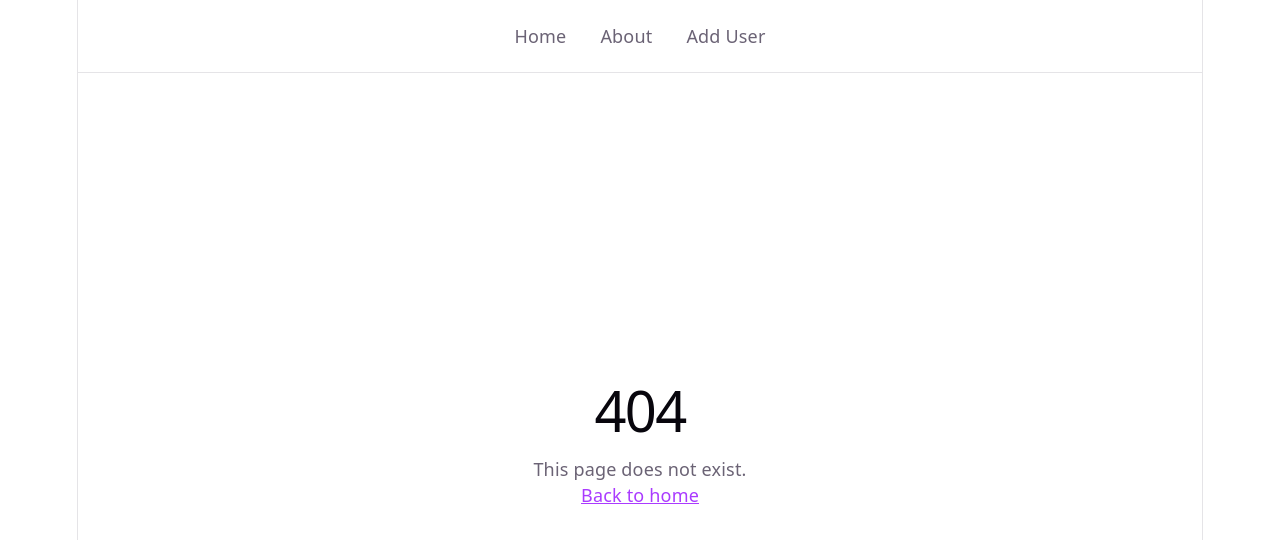
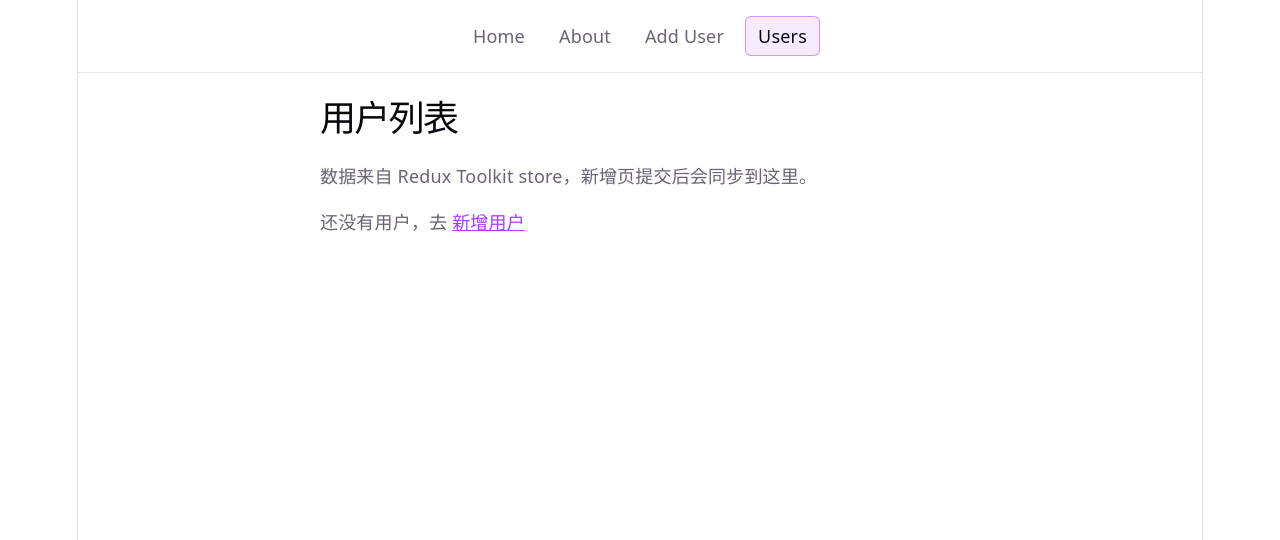
Before and after one commit to ethan62013/react-message, a React (Vite) app: page /users in a window 1280 px wide. Before the commit this address had no page. Shown: the top 540 px of the page. Built offline with nearby package versions, Linux system fonts and the light colour scheme.

Commit message:
feat:引入vuex

```diff
--- a/package.json
+++ b/package.json
@@ -10,8 +10,10 @@
     "preview": "vite preview"
   },
   "dependencies": {
+    "@reduxjs/toolkit": "^2.12.0",
     "react": "^19.2.8",
     "react-dom": "^19.2.8",
+    "react-redux": "^9.3.0",
     "react-router": "^8.3.1"
   },
   "devDependencies": {
--- a/src/App.tsx
+++ b/src/App.tsx
@@ -10,6 +10,7 @@ function App() {
         </NavLink>
         <NavLink to="/about">About</NavLink>
         <NavLink to="/add-user">Add User</NavLink>
+        <NavLink to="/users">Users</NavLink>
       </nav>
       <Outlet />
     </>
--- a/src/main.tsx
+++ b/src/main.tsx
@@ -1,11 +1,15 @@
 import { StrictMode } from 'react'
 import { createRoot } from 'react-dom/client'
+import { Provider } from 'react-redux'
 import { RouterProvider } from 'react-router'
 import './index.css'
 import { router } from './router'
+import { store } from './store'
 
 createRoot(document.getElementById('root')!).render(
   <StrictMode>
-    <RouterProvider router={router} />
+    <Provider store={store}>
+      <RouterProvider router={router} />
+    </Provider>
   </StrictMode>,
 )
--- a/src/pages/AddUser/index.tsx
+++ b/src/pages/AddUser/index.tsx
@@ -1,4 +1,7 @@
 import { useEffect, useState, type ChangeEvent, type FormEvent } from 'react'
+import { Link } from 'react-router'
+import { useAppDispatch } from '../../store/hooks'
+import { addUser } from '../../store/slices/userSlice'
 import './index.css'
 
 type Gender = '' | 'male' | 'female' | 'other'
@@ -71,6 +74,7 @@ function formatAge(birthDate: string, unit: AgeUnit): string {
 }
 
 function AddUser() {
+  const dispatch = useAppDispatch()
   const [form, setForm] = useState<UserForm>(emptyForm)
   const [ageText, setAgeText] = useState('')
   const [submitted, setSubmitted] = useState<string | null>(null)
@@ -88,7 +92,16 @@ function AddUser() {
 
   function handleSubmit(event: FormEvent<HTMLFormElement>) {
     event.preventDefault()
-    const payload = { ...form, age, ageText }
+    if (!form.gender || age === '') return
+
+    const payload = {
+      id: crypto.randomUUID(),
+      ...form,
+      gender: form.gender,
+      age,
+      ageText,
+    }
+    dispatch(addUser(payload))
     console.log(payload)
     setSubmitted(JSON.stringify(payload, null, 2))
   }
@@ -253,6 +266,8 @@ function AddUser() {
 
       {submitted && (
         <pre className="add-user-result" aria-live="polite">
+          已写入 Redux store，可到 <Link to="/users">用户列表</Link> 查看。
+          {'\n'}
           {submitted}
         </pre>
       )}
--- /dev/null
+++ b/src/pages/UserList/index.css
@@ -0,0 +1,59 @@
+.user-list {
+  width: min(640px, 100%);
+  margin: 32px auto;
+  padding: 0 20px 48px;
+  text-align: left;
+}
+
+.user-list h1 {
+  margin-top: 0;
+  font-size: 36px;
+}
+
+.user-list-hint {
+  margin-bottom: 20px;
+  color: var(--text);
+}
+
+.user-list-toolbar {
+  margin-bottom: 12px;
+}
+
+.user-list ul {
+  list-style: none;
+  padding: 0;
+  margin: 0;
+  display: flex;
+  flex-direction: column;
+  gap: 12px;
+}
+
+.user-list li {
+  display: flex;
+  justify-content: space-between;
+  gap: 16px;
+  align-items: flex-start;
+  padding: 12px;
+  border: 1px solid var(--border);
+  border-radius: 8px;
+}
+
+.user-list li div {
+  display: flex;
+  flex-direction: column;
+  gap: 4px;
+}
+
+.user-list button {
+  font: inherit;
+  cursor: pointer;
+  padding: 6px 12px;
+  border-radius: 8px;
+  border: 1px solid var(--border);
+  background: transparent;
+  color: var(--text);
+}
+
+.user-list a {
+  color: var(--accent);
+}
--- /dev/null
+++ b/src/pages/UserList/index.tsx
@@ -0,0 +1,55 @@
+import { Link } from 'react-router'
+import { clearUsers, removeUser } from '../../store/slices/userSlice'
+import { useAppDispatch, useAppSelector } from '../../store/hooks'
+import './index.css'
+
+const genderLabel = {
+  male: '男',
+  female: '女',
+  other: '其他',
+}
+
+function UserList() {
+  const list = useAppSelector((state) => state.user.list)
+  const dispatch = useAppDispatch()
+
+  return (
+    <section className="user-list">
+      <h1>用户列表</h1>
+      <p className="user-list-hint">数据来自 Redux Toolkit store，新增页提交后会同步到这里。</p>
+
+      {list.length === 0 ? (
+        <p>
+          还没有用户，去 <Link to="/add-user">新增用户</Link>
+        </p>
+      ) : (
+        <>
+          <div className="user-list-toolbar">
+            <button type="button" onClick={() => dispatch(clearUsers())}>
+              清空
+            </button>
+          </div>
+          <ul>
+            {list.map((user) => (
+              <li key={user.id}>
+                <div>
+                  <strong>{user.username}</strong>
+                  <span>
+                    {genderLabel[user.gender]} · {user.ageText} · {user.phone}
+                  </span>
+                  <span>{user.email}</span>
+                  <span>{user.address}</span>
+                </div>
+                <button type="button" onClick={() => dispatch(removeUser(user.id))}>
+                  删除
+                </button>
+              </li>
+            ))}
+          </ul>
+        </>
+      )}
+    </section>
+  )
+}
+
+export default UserList
--- a/src/router.tsx
+++ b/src/router.tsx
@@ -4,6 +4,7 @@ import About from './pages/About'
 import AddUser from './pages/AddUser'
 import Home from './pages/Home'
 import NotFound from './pages/NotFound'
+import UserList from './pages/UserList'
 
 export const router = createBrowserRouter([
   {
@@ -13,6 +14,7 @@ export const router = createBrowserRouter([
       { index: true, Component: Home },
       { path: 'about', Component: About },
       { path: 'add-user', Component: AddUser },
+      { path: 'users', Component: UserList },
       { path: '*', Component: NotFound },
     ],
   },
--- /dev/null
+++ b/src/store/hooks.ts
@@ -0,0 +1,5 @@
+import { useDispatch, useSelector } from 'react-redux'
+import type { AppDispatch, RootState } from './index'
+
+export const useAppDispatch = useDispatch.withTypes<AppDispatch>()
+export const useAppSelector = useSelector.withTypes<RootState>()
--- /dev/null
+++ b/src/store/index.ts
@@ -0,0 +1,11 @@
+import { configureStore } from '@reduxjs/toolkit'
+import userReducer from './slices/userSlice'
+
+export const store = configureStore({
+  reducer: {
+    user: userReducer,
+  },
+})
+
+export type RootState = ReturnType<typeof store.getState>
+export type AppDispatch = typeof store.dispatch
--- /dev/null
+++ b/src/store/slices/userSlice.ts
@@ -0,0 +1,44 @@
+import { createSlice, type PayloadAction } from '@reduxjs/toolkit'
+
+export type Gender = 'male' | 'female' | 'other'
+export type AgeUnit = 'years' | 'months'
+
+export type User = {
+  id: string
+  username: string
+  gender: Gender
+  birthDate: string
+  ageUnit: AgeUnit
+  age: number
+  ageText: string
+  phone: string
+  email: string
+  address: string
+}
+
+type UserState = {
+  list: User[]
+}
+
+const initialState: UserState = {
+  list: [],
+}
+
+const userSlice = createSlice({
+  name: 'user',
+  initialState,
+  reducers: {
+    addUser(state, action: PayloadAction<User>) {
+      state.list.push(action.payload)
+    },
+    removeUser(state, action: PayloadAction<string>) {
+      state.list = state.list.filter((user) => user.id !== action.payload)
+    },
+    clearUsers(state) {
+      state.list = []
+    },
+  },
+})
+
+export const { addUser, removeUser, clearUsers } = userSlice.actions
+export default userSlice.reducer
```
